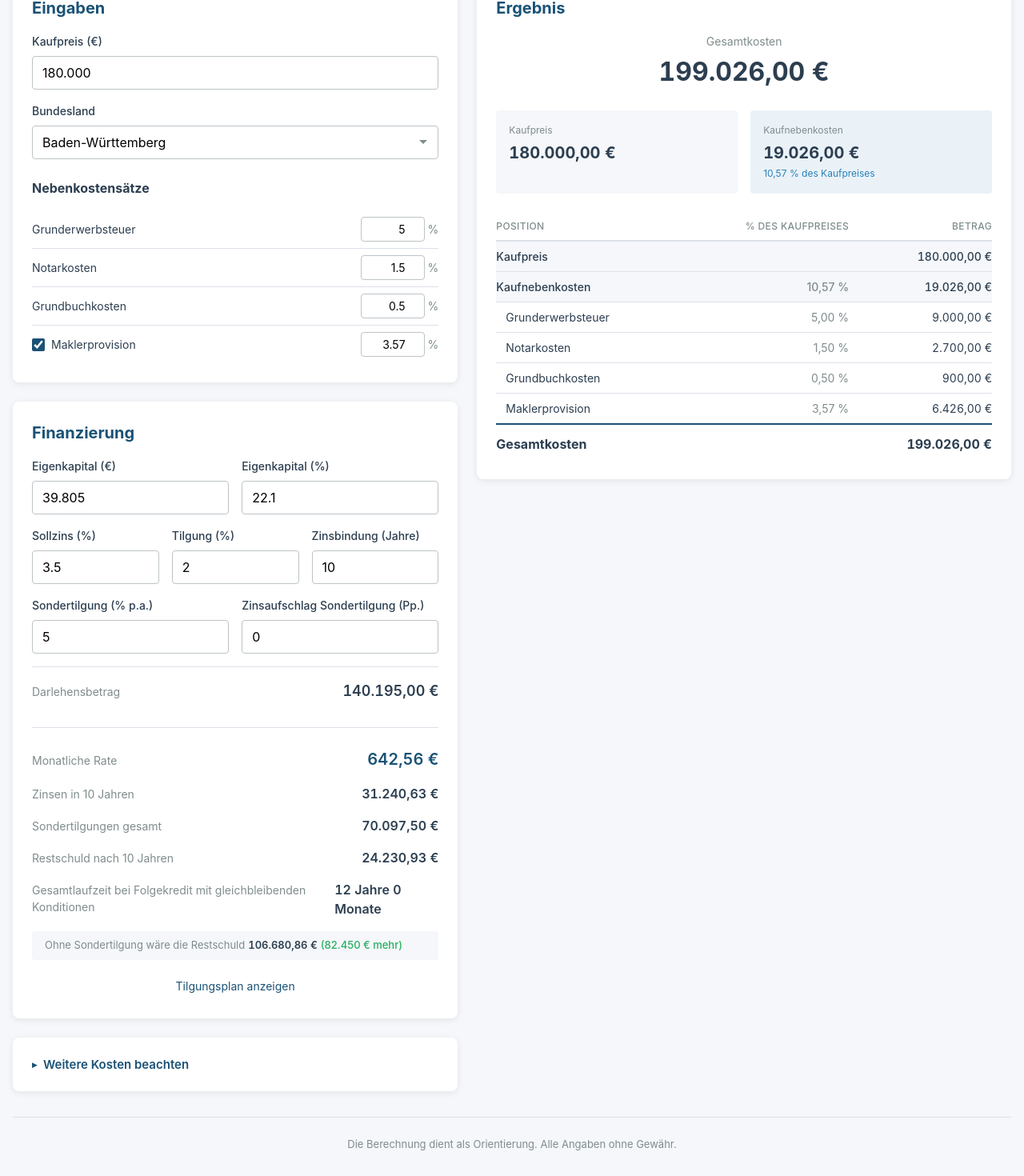
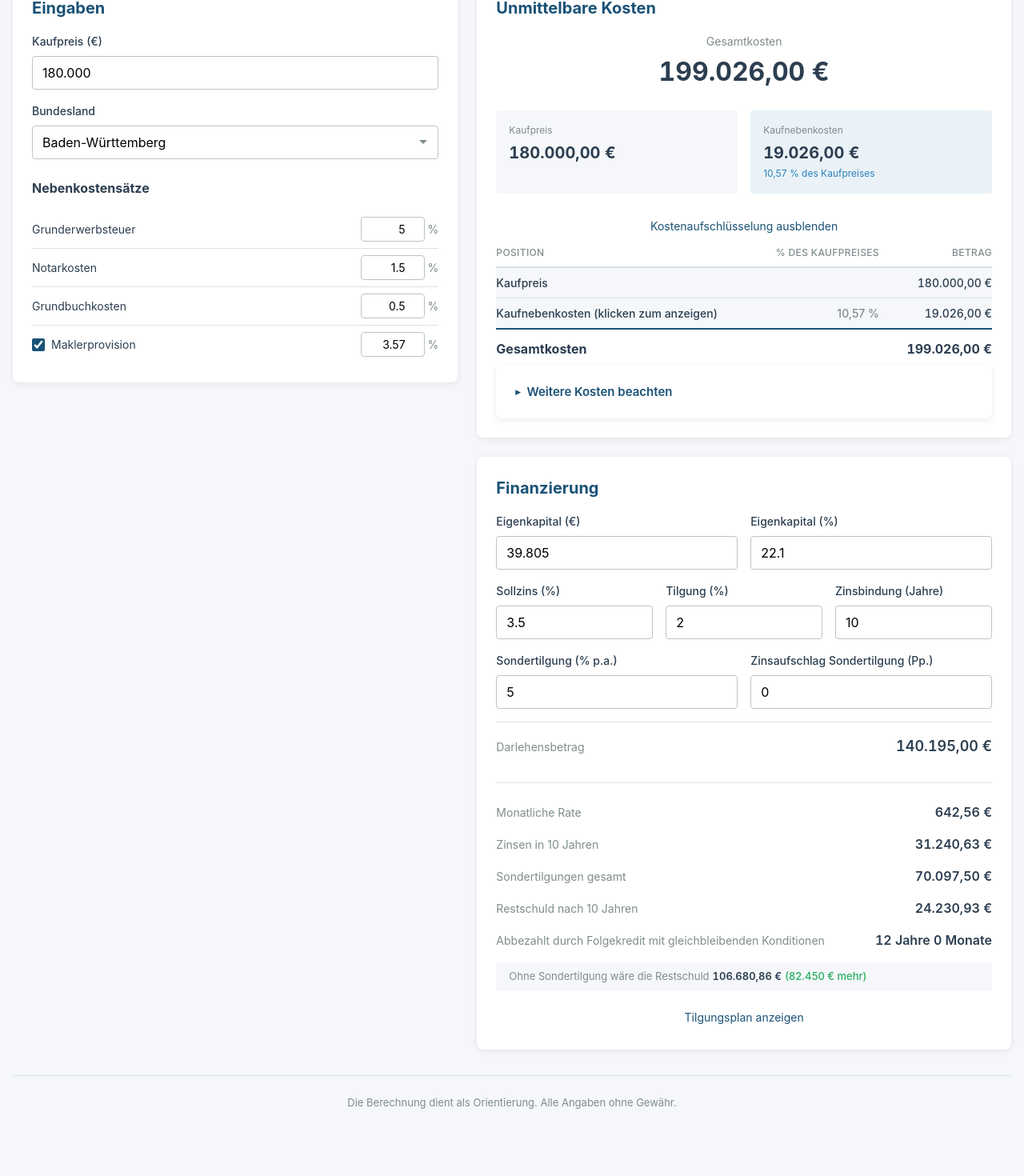
Before and after one commit to PhilippMeissner/immo-calc, an Angular app: page / in a window 1280 px wide. Shown: the part 159-1629 px from the top of the page at 80% size. After the commit the page ends 1595 px from the top, so only its background shows below. Built offline with nearby package versions, Linux system fonts and the light colour scheme.

Commit message:
minor adjustments

```diff
--- a/src/app/components/calculator/calculator.html
+++ b/src/app/components/calculator/calculator.html
@@ -10,6 +10,10 @@
       (rateChange)="onRateChange($event)"
       (toggleChange)="onToggleChange($event)"
     />
+  </div>
+
+  <div class="result-column">
+    <app-cost-result [result]="result()" />
 
     <app-mortgage
       [equity]="equity()"
@@ -29,11 +33,5 @@
       (specialRepaymentRateChange)="onSpecialRepaymentRateChange($event)"
       (specialRepaymentSurchargeChange)="onSpecialRepaymentSurchargeChange($event)"
     />
-
-    <app-cost-hints />
-  </div>
-
-  <div class="result-column">
-    <app-cost-result [result]="result()" />
   </div>
 </div>
--- a/src/app/components/calculator/calculator.scss
+++ b/src/app/components/calculator/calculator.scss
@@ -16,6 +16,10 @@
   position: sticky;
   top: var(--spacing-lg);
   min-width: 0;
+
+  display: flex;
+  flex-direction: column;
+  gap: var(--spacing-lg);
 }
 
 @media (max-width: 900px) {
--- a/src/app/components/calculator/calculator.ts
+++ b/src/app/components/calculator/calculator.ts
@@ -2,7 +2,7 @@ import { Component, computed, signal } from '@angular/core';
 import { CostInput } from '../cost-input/cost-input';
 import { CostResult } from '../cost-result/cost-result';
 import { Mortgage } from '../mortgage/mortgage';
-import { CostHints } from '../cost-hints/cost-hints';
+
 import { CalculatorService } from '../../services/calculator.service';
 import { MortgageService } from '../../services/mortgage.service';
 import { BUNDESLAENDER, DEFAULT_GRUNDBUCH_RATE, DEFAULT_NOTAR_RATE } from '../../data/bundeslaender.data';
@@ -10,7 +10,7 @@ import { Bundesland, CostRateConfig } from '../../models/calculator.model';
 
 @Component({
   selector: 'app-calculator',
-  imports: [CostInput, CostResult, Mortgage, CostHints],
+  imports: [CostInput, CostResult, Mortgage],
   templateUrl: './calculator.html',
   styleUrl: './calculator.scss',
 })
--- a/src/app/components/cost-hints/cost-hints.html
+++ b/src/app/components/cost-hints/cost-hints.html
@@ -1,10 +1,10 @@
 <div class="card">
-  <button class="toggle" (click)="toggle()" [class.open]="isOpen">
+  <button class="toggle" (click)="toggle()" [class.open]="showHints()">
     <span class="toggle-icon">&#9656;</span>
     <span>Weitere Kosten beachten</span>
   </button>
 
-  @if (isOpen) {
+  @if (showHints()) {
     <ul class="hints-list">
       <li>
         <strong>Grundsteuer</strong>
@@ -26,10 +26,6 @@
         <strong>Modernisierungspflicht</strong>
         <span>GEG: Heizungstausch/Dämmung ggf. innerhalb von 2 Jahren nach Kauf.</span>
       </li>
-      <li>
-        <strong>Bereitstellungszinsen</strong>
-        <span>Bei Neubau: 0,25 %/Monat auf nicht abgerufene Darlehensteile nach zinsfreier Zeit.</span>
-      </li>
     </ul>
   }
 </div>
--- a/src/app/components/cost-hints/cost-hints.ts
+++ b/src/app/components/cost-hints/cost-hints.ts
@@ -1,4 +1,4 @@
-import { Component } from '@angular/core';
+import {Component, signal} from '@angular/core';
 
 @Component({
   selector: 'app-cost-hints',
@@ -6,9 +6,9 @@ import { Component } from '@angular/core';
   styleUrl: './cost-hints.scss',
 })
 export class CostHints {
-  isOpen = false;
+  showHints = signal<boolean>(false);
 
   toggle(): void {
-    this.isOpen = !this.isOpen;
+    this.showHints.update((isShown) => !isShown);
   }
 }
--- a/src/app/components/cost-result/cost-result.html
+++ b/src/app/components/cost-result/cost-result.html
@@ -1,6 +1,6 @@
 @if (result(); as r) {
   <div class="card">
-    <h2>Ergebnis</h2>
+    <h2>Unmittelbare Kosten</h2>
 
     <div class="hero">
       <span class="hero-label">Gesamtkosten</span>
@@ -19,6 +19,11 @@
       </div>
     </div>
 
+    <button class="table-toggle" (click)="toggleTable()">
+      Kostenaufschlüsselung {{ showTable() ? 'ausblenden' : 'anzeigen' }}
+    </button>
+
+    @if (showTable()) {
       <div class="table-wrapper">
         <table class="breakdown">
           <thead>
@@ -35,10 +40,11 @@
             <td class="amount">{{ r.purchasePrice | number:'1.2-2':'de-DE' }} €</td>
           </tr>
           <tr class="purchase-row">
-          <td>Kaufnebenkosten</td>
+            <td class="clickable" (click)="toggleCostItems()">Kaufnebenkosten <span>(klicken zum {{showCostItems() ? 'ausblenden' : 'anzeigen'}})</span></td>
             <td class="rate">{{ costPercentage() | number:'1.2-2':'de-DE' }} %</td>
             <td class="amount">{{ r.totalCosts | number:'1.2-2':'de-DE' }} €</td>
           </tr>
+          @if(showCostItems()) {
             @for (item of costItemsWithShare(); track item.label) {
               <tr [class.disabled]="!item.isEnabled">
                 <td class="indent">
@@ -51,6 +57,7 @@
                 <td class="amount">{{ item.amount | number:'1.2-2':'de-DE' }} €</td>
               </tr>
             }
+          }
           </tbody>
           <tfoot>
           <tr class="total-row">
@@ -61,5 +68,8 @@
           </tfoot>
         </table>
       </div>
+    }
+
+    <app-cost-hints />
   </div>
 }
--- a/src/app/components/cost-result/cost-result.scss
+++ b/src/app/components/cost-result/cost-result.scss
@@ -128,6 +128,10 @@ h2 {
     td {
       font-weight: 500;
       background: var(--color-bg);
+
+      &.clickable {
+        cursor: pointer;
+      }
     }
   }
 
@@ -155,6 +159,21 @@ h2 {
   }
 }
 
+.table-toggle {
+  display: block;
+  margin: var(--spacing) auto 0;
+  padding: var(--spacing-sm) var(--spacing);
+  background: none;
+  border: none;
+  color: var(--color-primary);
+  font-size: 0.875rem;
+  cursor: pointer;
+
+  &:hover {
+    text-decoration: underline;
+  }
+}
+
 @media (max-width: 600px) {
   .card {
     padding: var(--spacing);
--- a/src/app/components/cost-result/cost-result.ts
+++ b/src/app/components/cost-result/cost-result.ts
@@ -1,15 +1,26 @@
-import { Component, computed, input } from '@angular/core';
+import {Component, computed, input, signal} from '@angular/core';
 import { DecimalPipe } from '@angular/common';
 import { CalculationResult } from '../../models/calculator.model';
+import {CostHints} from '../cost-hints/cost-hints';
 
 @Component({
   selector: 'app-cost-result',
-  imports: [DecimalPipe],
+  imports: [DecimalPipe, CostHints],
   templateUrl: './cost-result.html',
   styleUrl: './cost-result.scss',
 })
 export class CostResult {
   result = input.required<CalculationResult | null>();
+  showTable = signal<boolean>(true);
+  showCostItems = signal<boolean>(false);
+
+  toggleTable() {
+    this.showTable.update((isShown) => !isShown);
+  }
+
+  toggleCostItems() {
+    this.showCostItems.update((isShown) => !isShown);
+  }
 
   costPercentage = computed(() => {
     const r = this.result();
--- a/src/app/components/mortgage/mortgage.html
+++ b/src/app/components/mortgage/mortgage.html
@@ -114,7 +114,7 @@
       <div class="results">
         <div class="result-item">
           <span class="label">Monatliche Rate</span>
-          <span class="value big">{{ m.monthlyPayment | number:'1.2-2':'de-DE' }} €</span>
+          <span class="value">{{ m.monthlyPayment | number:'1.2-2':'de-DE' }} €</span>
         </div>
         <div class="result-item">
           <span class="label">Zinsen in {{ fixedPeriodYears() }} Jahren</span>
@@ -132,7 +132,7 @@
         </div>
         @if (m.remainingDebt > 0 && m.totalTermMonths > 0) {
           <div class="result-item">
-            <span class="label">Gesamtlaufzeit bei Folgekredit mit gleichbleibenden Konditionen</span>
+            <span class="label">Abbezahlt durch Folgekredit mit gleichbleibenden Konditionen</span>
             <span class="value">{{ (m.totalTermMonths - m.totalTermMonths % 12) / 12 }} Jahre {{ m.totalTermMonths % 12 }} Monate</span>
           </div>
         }
--- a/src/app/components/mortgage/mortgage.scss
+++ b/src/app/components/mortgage/mortgage.scss
@@ -117,11 +117,6 @@ h2 {
     .value {
       font-weight: 600;
       font-variant-numeric: tabular-nums;
-
-      &.big {
-        font-size: 1.25rem;
-        color: var(--color-primary);
-      }
     }
   }
 }
--- a/src/app/components/tilgungsplan/tilgungsplan.html
+++ b/src/app/components/tilgungsplan/tilgungsplan.html
@@ -1,5 +1,5 @@
 <button class="schedule-toggle" (click)="toggleSchedule()">
-  {{ showSchedule() ? 'Tilgungsplan ausblenden' : 'Tilgungsplan anzeigen' }}
+  Tilgungsplan {{ showSchedule() ? 'ausblenden' : 'anzeigen' }}
 </button>
 
 @if (showSchedule()) {
```
Lines whose indentation alone changed are shown as unchanged.
